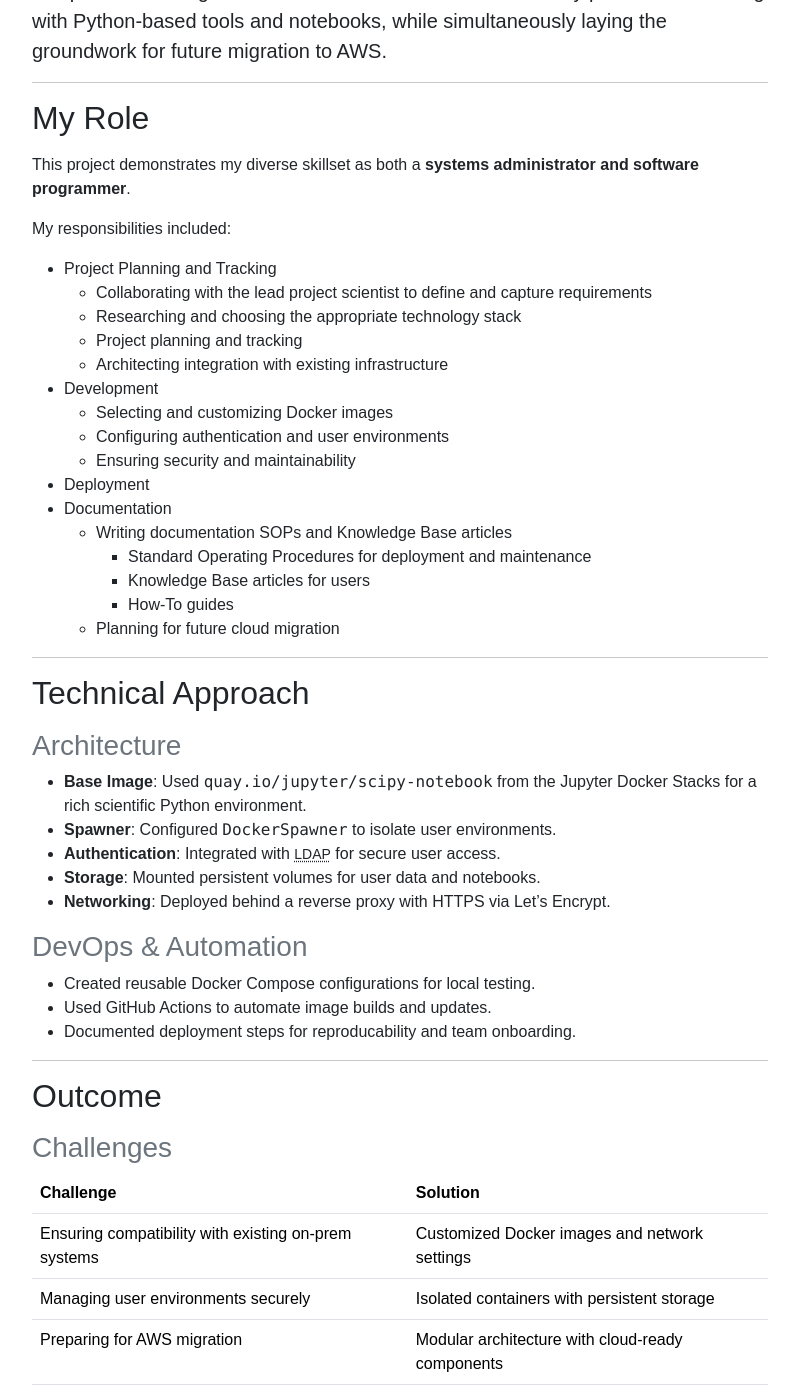
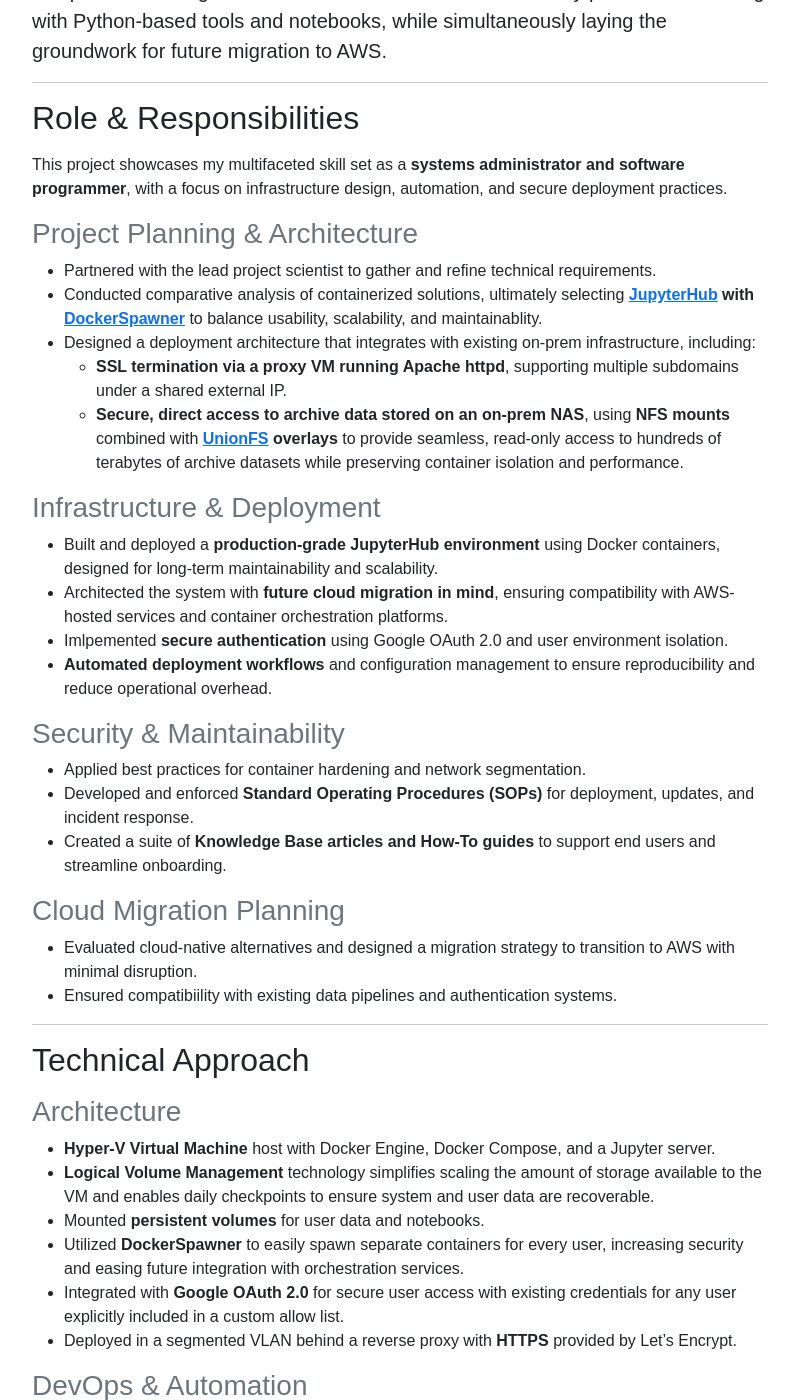
Before and after one commit to conormcneil/conorkingston.com, a Jekyll site: the page built from _case_studies/2025-09-27-jupyterhub-deployment.md, in a window 1280 px wide and 1400 px high, scrolled down 488 px. Shown: the whole window, without its empty margins (240-1039 px from the left). Built offline with Jekyll 4.4.1, drawn with Linux system fonts in a browser that asks for light colours; some of the changed text lies outside the part shown.

Commit message:
refined roles and responsibilities section

```diff
--- a/_case_studies/2025-09-27-jupyterhub-deployment.md
+++ b/_case_studies/2025-09-27-jupyterhub-deployment.md
@@ -10,29 +10,41 @@
 
 ---
 
-## My Role
+## Role & Responsibilities
 {: .pb-2}
 
-This project demonstrates my diverse skillset as both a <strong>systems administrator and software programmer</strong>.
+This project showcases my multifaceted skill set as a <strong>systems administrator and software programmer</strong>, with a focus on infrastructure design, automation, and secure deployment practices.
 
-My responsibilities included:
+### Project Planning & Architecture
+{: .text-secondary}
 
-- Project Planning and Tracking
-    - Collaborating with the lead project scientist to define and capture requirements
-    - Researching and choosing the appropriate technology stack
-    - Project planning and tracking
-    - Architecting integration with existing infrastructure
-- Development
-    - Selecting and customizing Docker images
-    - Configuring authentication and user environments
-    - Ensuring security and maintainability
-- Deployment
-- Documentation
-    - Writing documentation SOPs and Knowledge Base articles
-        - Standard Operating Procedures for deployment and maintenance
-        - Knowledge Base articles for users
-        - How-To guides
-    - Planning for future cloud migration
+- Partnered with the lead project scientist to gather and refine technical requirements.
+- Conducted comparative analysis of containerized solutions, ultimately selecting **[JupyterHub](https://jupyter.org/hub) with [DockerSpawner](https://github.com/jupyterhub/dockerspawner)** to balance usability, scalability, and maintainablity.
+- Designed a deployment architecture that integrates with existing on-prem infrastructure, including:
+    - **SSL termination via a proxy VM running Apache httpd**, supporting multiple subdomains under a shared external IP.
+    - **Secure, direct access to archive data stored on an on-prem NAS**, using **NFS mounts** combined with **[UnionFS](https://unionfs.filesystems.org/) overlays** to provide seamless, read-only access to hundreds of terabytes of archive datasets while preserving container isolation and performance.
+
+
+### Infrastructure & Deployment
+{: .text-secondary}
+
+- Built and deployed a **production-grade JupyterHub environment** using Docker containers, designed for long-term maintainability and scalability.
+- Architected the system with **future cloud migration in mind**, ensuring compatibility with AWS-hosted services and container orchestration platforms.
+- Imlpemented **secure authentication** using Google OAuth 2.0 and user environment isolation.
+- **Automated deployment workflows** and configuration management to ensure reproducibility and reduce operational overhead.
+
+### Security & Maintainability
+{: .text-secondary}
+
+- Applied best practices for container hardening and network segmentation.
+- Developed and enforced **Standard Operating Procedures (SOPs)** for deployment, updates, and incident response.
+- Created a suite of **Knowledge Base articles and How-To guides** to support end users and streamline onboarding.
+
+### Cloud Migration Planning
+{: .text-secondary}
+
+- Evaluated cloud-native alternatives and designed a migration strategy to transition to AWS with minimal disruption.
+- Ensured compatibiility with existing data pipelines and authentication systems.
 
 ---
 
@@ -42,18 +54,18 @@
 ### Architecture
 {: .text-secondary}
 
-- **Base Image**: Used <samp>quay.io/jupyter/scipy-notebook</samp> from the Jupyter Docker Stacks for a rich scientific Python environment.
-- **Spawner**: Configured <samp>DockerSpawner</samp> to isolate user environments.
-- **Authentication**: Integrated with <abbr title="Lightweight Directory Access Protocol" class="initialism">LDAP</abbr> for secure user access.
-- **Storage**: Mounted persistent volumes for user data and notebooks.
-- **Networking**: Deployed behind a reverse proxy with HTTPS via Let's Encrypt.
+- **Hyper-V Virtual Machine** host with Docker Engine, Docker Compose, and a Jupyter server.
+- **Logical Volume Management** technology simplifies scaling the amount of storage available to the VM and enables daily checkpoints to ensure system and user data are recoverable.
+- Mounted **persistent volumes** for user data and notebooks.
+- Utilized **DockerSpawner** to easily spawn separate containers for every user, increasing security and easing future integration with orchestration services.
+- Integrated with **Google OAuth 2.0** for secure user access with existing credentials for any user explicitly included in a custom allow list.
+- Deployed in a segmented VLAN behind a reverse proxy with **HTTPS** provided by Let's Encrypt.
 
 ### DevOps & Automation
 {: .text-secondary}
 
-- Created reusable Docker Compose configurations for local testing.
-- Used GitHub Actions to automate image builds and updates.
-- Documented deployment steps for reproducability and team onboarding.
+- Used Ansible to define roles and playbooks to **automate VM provisioning**.
+- Created reusable Docker Compose configurations for consistent, **platform-independent container deployment**.
 
 ---
 
```
